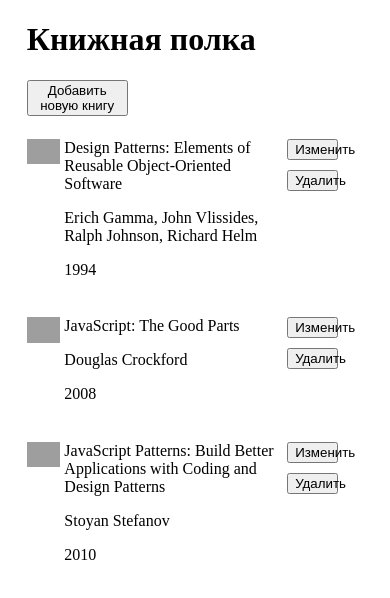
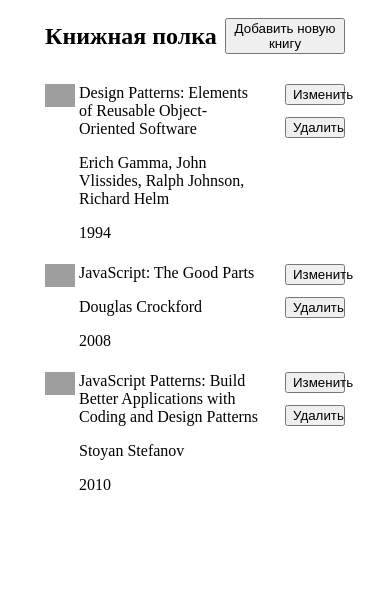
Before and after one commit to lsapozh/epam-books, a plain HTML site: page index.html in a window 390 px wide. Drawn offline with nearby package versions, Linux system fonts and the light colour scheme; grey boxes are pictures that could not be loaded.

Commit message:
general page structure

```diff
--- a/css/books.css
+++ b/css/books.css
@@ -1,68 +1,91 @@
+
+.main {
+    width: 700px;
+    margin: 0 auto;
+}
+
+@media (max-width: 768px) {
+    .main {
+        width: 500px;
+    }
+}
+
+@media (max-width: 500px) {
+    .main {
+        width: 300px;
+    }
+}
+
 /* header */
 
 .header {
-    display: block;
-    margin: 2% 5% 0% 5%;
+    display: flex;
+    align-items: center;
+    margin: 6% 0 10% 0;
 }
 
+.header h2 {
+    margin-top: 0;
+    margin-bottom: 0;
+    display: inline-block;
+    vertical-align: top;
+    width: 60%;
+
+}
+
+.header .header-actions {
+    float: right;
+    width: 40%;
+}
+
+.btn-add {
+    display: inline-block;
+    width: 100%;
+}
 
 /*list of books*/
 
-.main {
-    margin: 2% 5% 0% 5%;
+.list {
     display: block;
 }
-
-.btn-add {
-    width: 30%;
-    margin-bottom: 2%;
-}
-
 
 .book {
     display: block;
     margin-bottom: 2%;
 }
 
-.image {
+.book-image {
     display: inline-block;
     width: 10%;
     height: 10%;
-    position: relative;
-    margin-top: 1em;
 }
 
 .info-about-book {
     display: inline-block;
-    width: 65%;
+    width: 60%;
     position: relative;
     text-align: left;
     vertical-align: top;
-
 }
 
-.name {
+.book-name {
     display: block;
-
+    margin-top: 0;
 }
 
-.authors {
+.book-authors {
     display: block;
 }
 
-
-.year {
+.book-year {
     display: block;
 }
 
 .book-buttons {
+    float: right;
     display: inline-block;
-    position: relative;
-    width: 15%;
+    width: 20%;
     vertical-align: top;
-    margin-top: 1em;
-    margin-right: -4px;
-
 }
 
 .btn-update {
@@ -77,29 +100,28 @@
 }
 
 
-
-
 /*updating book*/
-
-
-
 
 /*adding new book*/
 
 .adding-new-book {
-    margin: 3% 35% 0% 5%;
     display: none;
 }
 
-.header-for-adding-form{
+.adding-new-book p{
+    margin-top: 0;
     display: inline-block;
 }
 
-.save {
+.adding-new-book .actions {
+    float: right;
+}
+
+.btn-save {
     display: inline-block;
 }
 
-.cancel {
+.btn-cancel {
     display: inline-block;
 }
 
@@ -108,59 +130,34 @@
     display: block;
 }
 
-/*#name-input {*/
-    /*display: block;*/
-    /*margin-bottom: 2%;*/
-    /*width: 100%;*/
-/*}*/
-
-/*#author-input {*/
-    /*display: block;*/
-    /*margin-bottom: 2%;*/
-    /*width: 100%;*/
-/*}*/
-
 #year-input {
-    /*display: block;*/
-    /*margin-bottom: 2%;*/
     width: 10%;
 }
 
-.input-cl {
+.input-class {
     display: block;
     margin-bottom: 2%;
     width: 100%;
 }
 
 
-/*updating book*/
-
-
 .updating-book {
-    margin: 3% 35% 0% 5%;
     display: none;
 }
 
+.updating-book p {
+    margin-top: 0;
+    display: inline-block;
+}
+.updating-book .actions {
+    float: right;
+}
 
 .updating-form {
     margin-top: 3%;
     display: block;
 }
 
-/*#name-input-updated {*/
-    /*display: block;*/
-    /*margin-bottom: 2%;*/
-    /*width: 100%;*/
-/*}*/
-
-/*#author-input-updated {*/
-    /*display: block;*/
-    /*margin-bottom: 2%;*/
-    /*width: 100%;*/
-/*}*/
-
 #year-input-updated {
-    /*display: block;*/
-    /*margin-bottom: 2%;*/
     width: 10%;
 }
--- a/index.html
+++ b/index.html
@@ -8,30 +8,27 @@
 </head>
 <body>
 
-
+<div class="main">
 	<div class="header">
-		<h1>
+		<h2>
 			Книжная полка
-		</h1>
+		</h2>
+		<div class="header-actions">
+			<button class="btn-add">
+				Добавить новую книгу
+			</button>
+		</div>
 	</div>
 
 
-
-
 	<!--list of books-->
-
-	<div class="main">
-		<button class="btn-add">
-			Добавить новую книгу
-		</button>
-
-		<div id="books-list">
+	<div id="books-list" class="list">
 		<div class="book">
-				<img src="https://images-na.ssl-images-amazon.com/images/I/81gtKoapHFL.jpg" class="image">
+			<img src="https://images-na.ssl-images-amazon.com/images/I/81gtKoapHFL.jpg" class="book-image">
 			<div class="info-about-book">
-					<p class="name">Design Patterns: Elements of Reusable Object-Oriented Software</p>
-					<p class="authors">Erich Gamma, John Vlissides, Ralph Johnson, Richard Helm</p>
-					<p class="year">1994</p>
+				<p class="book-name">Design Patterns: Elements of Reusable Object-Oriented Software</p>
+				<p class="book-authors">Erich Gamma, John Vlissides, Ralph Johnson, Richard Helm</p>
+				<p class="book-year">1994</p>
 			</div>
 			<div class="book-buttons">
 				<button class="btn-update">Изменить</button>
@@ -39,11 +36,11 @@
 			</div>
 		</div>
 		<div class="book">
-				<img src="https://images-na.ssl-images-amazon.com/images/I/81kqrwS1nNL.jpg" class="image">
+			<img src="https://images-na.ssl-images-amazon.com/images/I/81kqrwS1nNL.jpg" class="book-image">
 			<div class="info-about-book">
-					<p class="name">JavaScript: The Good Parts</p>
-					<p class="authors">Douglas Crockford</p>
-					<p class="year">2008</p>
+				<p class="book-name">JavaScript: The Good Parts</p>
+				<p class="book-authors">Douglas Crockford</p>
+				<p class="book-year">2008</p>
 			</div>
 			<div class="book-buttons">
 				<button class="btn-update">Изменить</button>
@@ -51,11 +48,11 @@
 			</div>
 		</div>
 		<div class="book">
-				<img src="https://images-na.ssl-images-amazon.com/images/I/51%2BSiphz7AL._SX377_BO1,204,203,200_.jpg" class="image">
+			<img src="https://images-na.ssl-images-amazon.com/images/I/51%2BSiphz7AL._SX377_BO1,204,203,200_.jpg" class="book-image">
 			<div class="info-about-book">
-					<p class="name">JavaScript Patterns: Build Better Applications with Coding and Design Patterns</p>
-					<p class="authors">Stoyan Stefanov</p>
-					<p class="year">2010</p>
+				<p class="book-name">JavaScript Patterns: Build Better Applications with Coding and Design Patterns</p>
+				<p class="book-authors">Stoyan Stefanov</p>
+				<p class="book-year">2010</p>
 			</div>
 			<div class="book-buttons">
 				<button class="btn-update">Изменить</button>
@@ -63,25 +60,25 @@
 			</div>
 		</div>
 	</div>
-	</div>
 
 
 	<!--add new book-->
 	<div class="adding-new-book">
-
-		<div class="header-for-adding-form">
 		<p>Добавление новой книги</p>
-				<button class="save">Сохранить</button>
-				<button class="cancel">Отменить</button>
+		<div class="actions">
+			<button class="btn-save">Сохранить</button>
+			<button class="btn-cancel">Отменить</button>
 		</div>
 
 		<form class="adding-form">
 			<label for="name-input">Название</label>
-			<input type="text" name="name" id="name-input" class="input-cl"/>
+			<input type="text" name="name" id="name-input" class="input-class"/>
 			<label for="author-input">Авторы</label>
-			<input type="text" name="author" id="author-input" class="input-cl"/>
+			<input type="text" name="author" id="author-input" class="input-class"/>
 			<label for="year-input">Год публикации</label>
-			<input type="number" max="2017" min="1000" name="year" id="year-input" class="input-cl"/>
+			<input type="number" max="2017" min="1000" name="year" id="year-input" class="input-class"/>
+			<label for="image-input">Изображение</label>
+			<input type="url" name="image" id="image-input" class="input-class"/>
 		</form>
 	</div>
 
@@ -89,21 +86,27 @@
 	<!--update book-->
 
 	<div class="updating-book">
-
 		<p>Редактирование</p>
-		<button class="save">Сохранить</button>
-		<button class="cancel">Отменить</button>
+		<div class="actions">
+			<button class="btn-save">Сохранить</button>
+			<button class="btn-cancel">Отменить</button>
+		</div>
 
 		<form class="updating-form">
 			<label for="name-input-updated">Название</label>
-			<input type="text" name="name-updated" id="name-input-updated" class="input-cl"/>
+			<input type="text" name="name-updated" id="name-input-updated" class="input-class"/>
 			<label for="author-input-updated">Авторы</label>
-			<input type="text" name="author-updated" id="author-input-updated" class="input-cl"/>
+			<input type="text" name="author-updated" id="author-input-updated" class="input-class"/>
 			<label for="year-input-updated">Год публикации</label>
-			<input type="number" max="2017" min="1000" name="year-updated" id="year-input-updated" class="input-cl"/>
+			<input type="number" max="2017" min="1000" name="year-updated" id="year-input-updated" class="input-class"/>
+			<label for="image-input-updated">Изображение</label>
+			<input type="url" name="image-updated" id="image-input-updated" class="input-class"/>
 		</form>
 	</div>
 
+
+</div>
+<script type="text/javascript" src="/js/jquery-3.2.1.min.js"></script>
 <script type="text/javascript" src="/js/books.js"></script>
 </body>
 </html>
```
Lines whose indentation alone changed are shown as unchanged.
